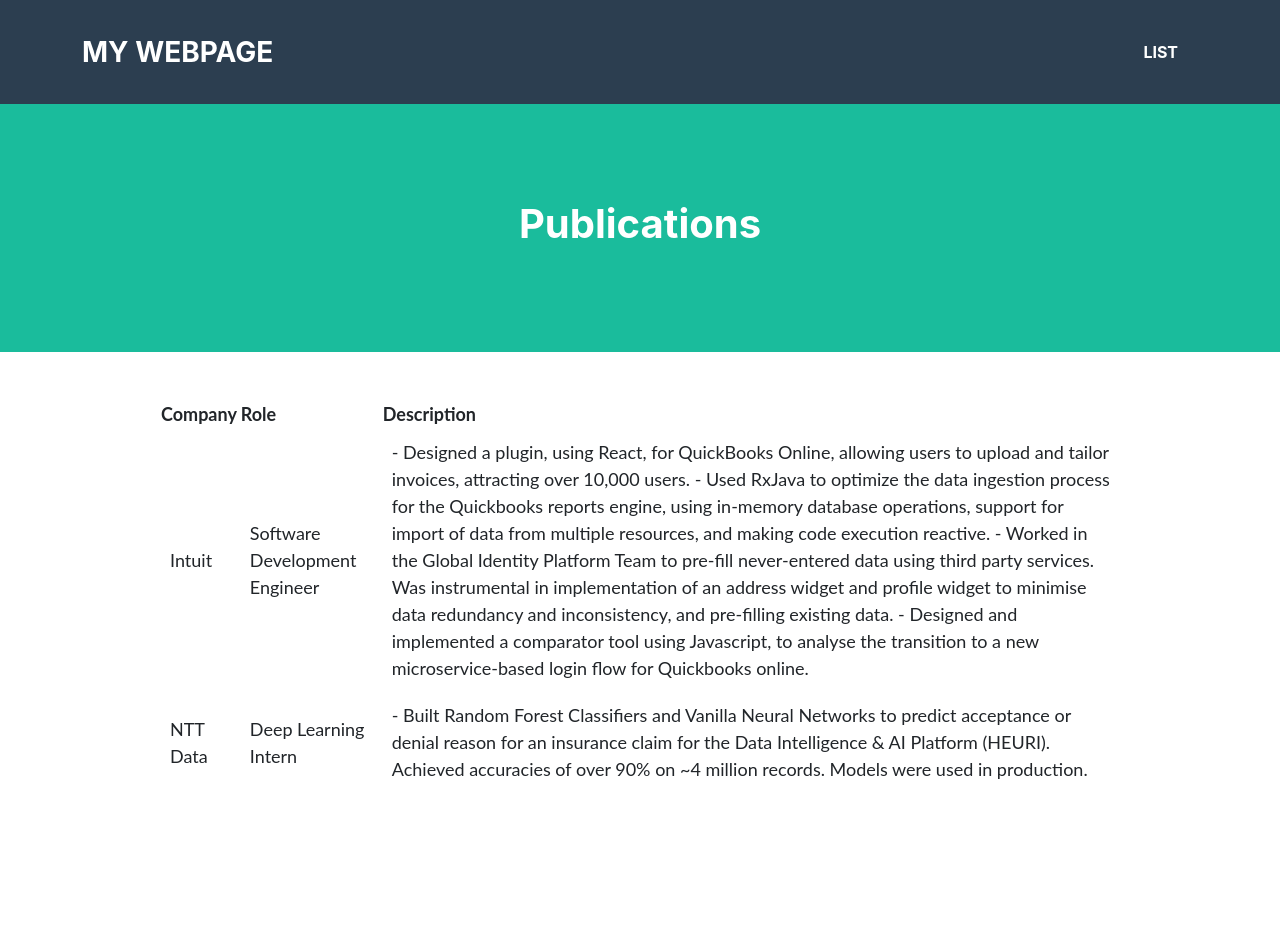
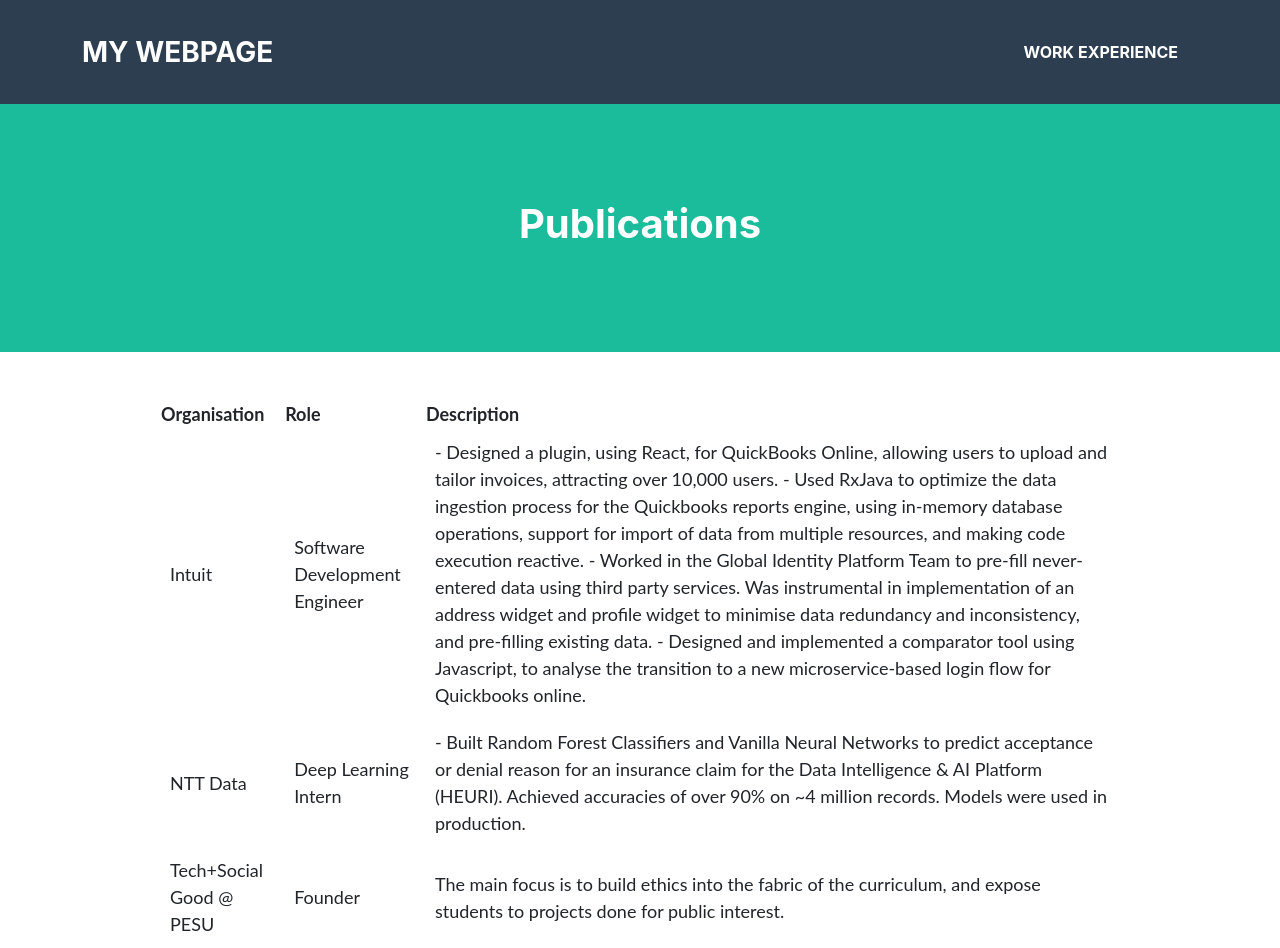
Before and after one commit to aayushisanghi/aayushisanghi.github.io, a plain HTML site: page list.html in a window 1280 px wide. Before the commit the page ends 800 px from the top, so only its background shows below. Drawn offline with Linux system fonts and the light colour scheme.

Commit message:
content changes

```diff
--- a/list.html
+++ b/list.html
@@ -11,7 +11,7 @@
             <div class="container">
                 <a class="navbar-brand" href="./index.html">My Webpage</a>
                 <ul class="navbar-nav ms-auto">
-                    <li class="nav-item mx-0 mx-lg-1"><a class="nav-link py-3 px-0 px-lg-3 rounded" href="./list.html">List</a></li>
+                    <li class="nav-item mx-0 mx-lg-1"><a class="nav-link py-3 px-0 px-lg-3 rounded" href="./list.html">Work Experience</a></li>
                 </ul>
             </div>
         </nav>
--- a/list_data.json
+++ b/list_data.json
@@ -1,14 +1,19 @@
 {
 	"work_experience": [
 		{
-			"Company": "Intuit",
+			"Organisation": "Intuit",
 			"Role": "Software Development Engineer",
 			"Description":" - Designed a plugin, using React, for QuickBooks Online, allowing users to upload and tailor invoices, attracting over 10,000 users. - Used RxJava to optimize the data ingestion process for the Quickbooks reports engine, using in-memory database operations, support for import of data from multiple resources, and making code execution reactive. - Worked in the Global Identity Platform Team to pre-fill never-entered data using third party services. Was instrumental in implementation of an address widget and profile widget to minimise data redundancy and inconsistency, and pre-filling existing data. - Designed and implemented a comparator tool using Javascript, to analyse the transition to a new microservice-based login flow for Quickbooks online."
 		},
 		{
-			"Company": "NTT Data",
+			"Organisation": "NTT Data",
 			"Role": "Deep Learning Intern",
 			"Description": "- Built Random Forest Classifiers and Vanilla Neural Networks to predict acceptance or denial reason for an insurance claim for the Data Intelligence & AI Platform (HEURI). Achieved accuracies of over 90% on ~4 million records. Models were used in production."
+		},
+		{
+			"Organisation": "Tech+Social Good @ PESU",
+			"Role": "Founder",
+			"Description": "The main focus is to build ethics into the fabric of the curriculum, and expose students to projects done for public interest."
 		}
 	]
 }
```
Also changed, not shown: index.html (+1 -1 lines).
